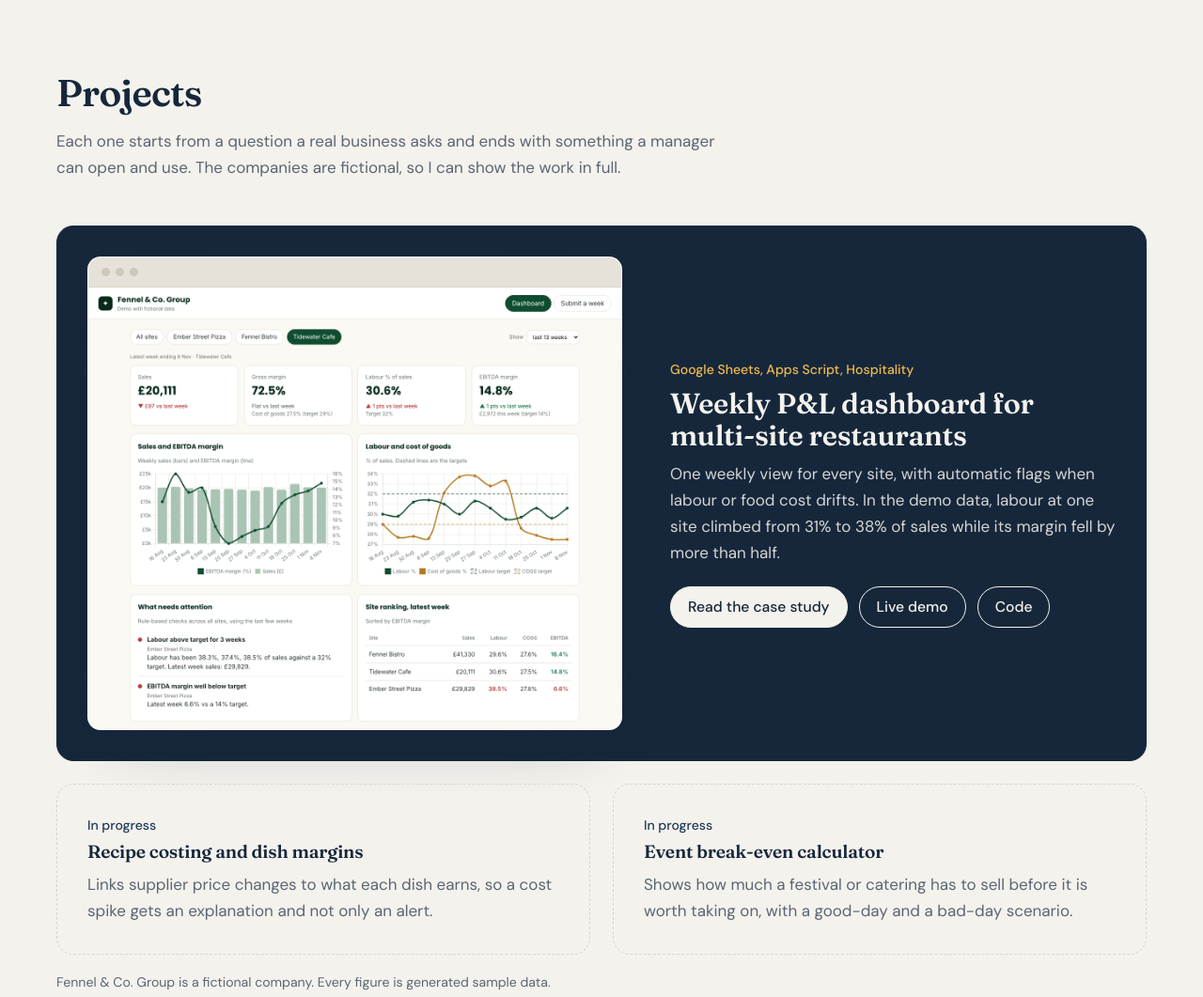
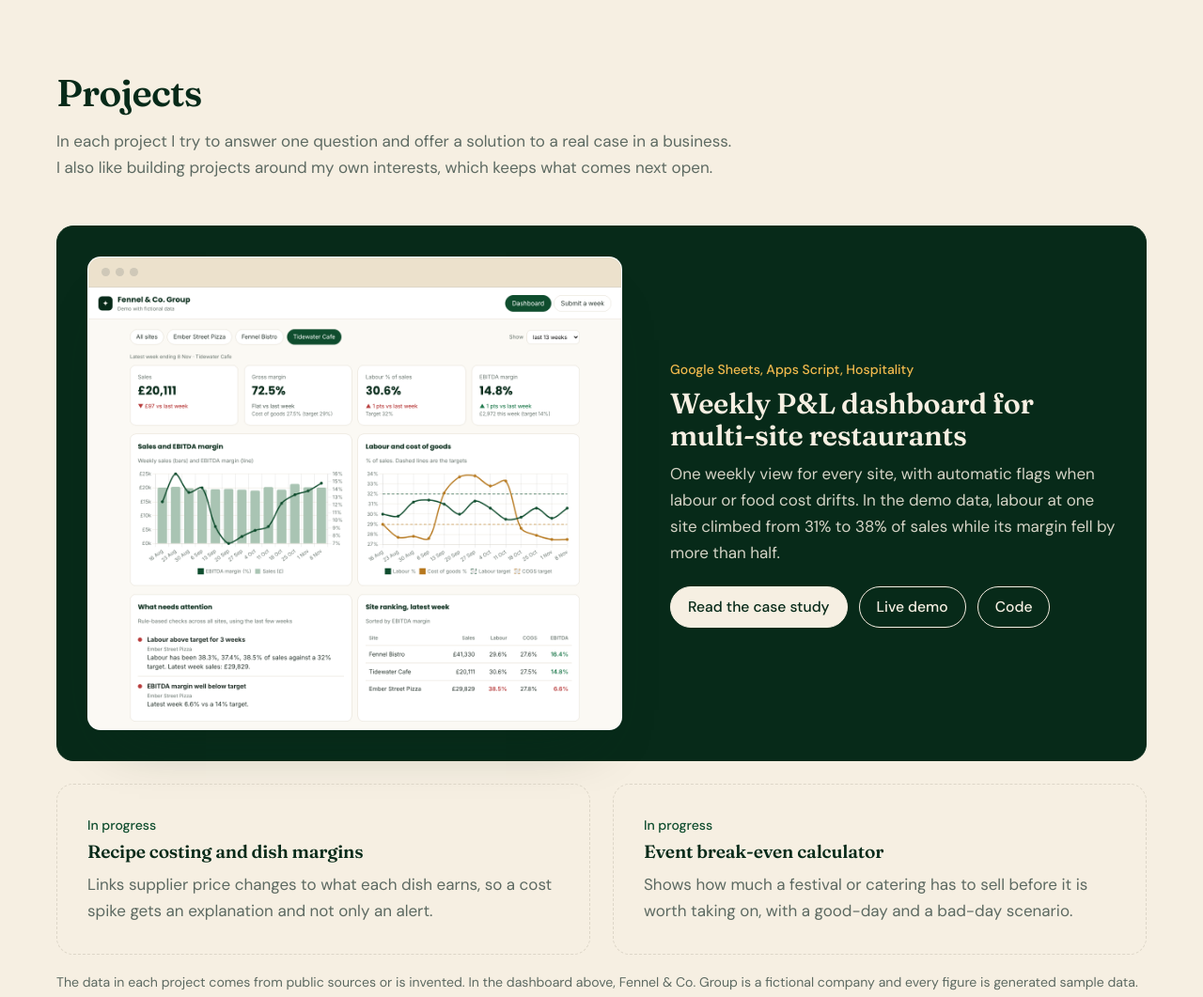
Before and after one commit to FiorellaEmperatriz/fiorellaemperatriz.github.io, a plain HTML site: page index.html in a window 1280 px wide. Shown: the part 780-1841 px from the top of the page at 94% size. Drawn offline with Linux system fonts and the light colour scheme.

Commit message:
Add files via upload

```diff
--- a/index.html
+++ b/index.html
@@ -57,7 +57,7 @@
       <div class="wrap">
         <div class="section-head">
           <h2 id="projects-title">Projects</h2>
-          <p>Each one starts from a question a real business asks and ends with something a manager can open and use. The companies are fictional, so I can show the work in full.</p>
+          <p>In each project I try to answer one question and offer a solution to a real case in a business. I also like building projects around my own interests, which keeps what comes next open.</p>
         </div>
 
         <div class="projects">
@@ -94,7 +94,7 @@
             <p>Shows how much a festival or catering has to sell before it is worth taking on, with a good-day and a bad-day scenario.</p>
           </article>
         </div>
-        <p class="fine-dark">Fennel &amp; Co. Group is a fictional company. Every figure is generated sample data.</p>
+        <p class="fine-dark">The data in each project comes from public sources or is invented. In the dashboard above, Fennel &amp; Co. Group is a fictional company and every figure is generated sample data.</p>
       </div>
     </section>
 
--- a/styles.css
+++ b/styles.css
@@ -1,17 +1,17 @@
-/* Portfolio of Fiorella Rojas. Dusk blue, stone and golden hour, Fraunces + DM Sans. */
+/* Portfolio of Fiorella Rojas. Forest green, oat and golden hour, Fraunces + DM Sans. */
 
 :root {
-  --forest: #1f3a57;
-  --forest-deep: #16273b;
-  --cream: #f4f2ed;
-  --sand: #e6e2d9;
-  --mist: #e3ebf3;
-  --ink: #1b2735;
-  --muted: #5b6673;
-  --rule: #d9d6cd;
-  --rule-on-dark: rgba(244, 242, 237, 0.22);
+  --forest: #0f4d2e;
+  --forest-deep: #072a19;
+  --cream: #f6efe2;
+  --sand: #ece1cc;
+  --mist: #e8f1f6;
+  --ink: #1c2a22;
+  --muted: #5d6a62;
+  --rule: #ddd6c8;
+  --rule-on-dark: rgba(246, 239, 226, 0.22);
   --flag: #b83b3b;
-  --sky: #2f6690;
+  --sky: #b83b3b;
   --gold: #f0b94d;
   --measure: 62ch;
   --gutter: clamp(20px, 5vw, 56px);
@@ -60,7 +60,7 @@ p { margin: 0; }
 /* ------------------------------------------------------------- nav -- */
 .nav {
   position: sticky; top: 0; z-index: 20;
-  background: rgba(244, 242, 237, 0.92);
+  background: rgba(246, 239, 226, 0.92);
   backdrop-filter: blur(10px);
   border-bottom: 1px solid var(--rule);
 }
@@ -93,7 +93,7 @@ p { margin: 0; }
 /* ----------------------------------------------------- browser frame -- */
 .frame {
   background: #fff; border: 1px solid var(--rule); border-radius: 14px; overflow: hidden;
-  box-shadow: 0 34px 60px -34px rgba(22, 39, 59, 0.45);
+  box-shadow: 0 34px 60px -34px rgba(7, 42, 25, 0.45);
 }
 .frame-bar { display: flex; gap: 6px; padding: 11px 14px; background: var(--sand); border-bottom: 1px solid var(--rule); }
 .frame-bar i { width: 9px; height: 9px; border-radius: 50%; background: #cfc8b8; display: block; }
@@ -110,7 +110,7 @@ p { margin: 0; }
   width: min(300px, 78%);
   background: var(--cream); border: 1px solid var(--rule); border-left: 5px solid var(--flag);
   border-radius: 10px; padding: 14px 16px;
-  box-shadow: 0 22px 40px -22px rgba(22, 39, 59, 0.5);
+  box-shadow: 0 22px 40px -22px rgba(7, 42, 25, 0.5);
   font-size: 0.9rem; line-height: 1.45;
   animation: flag-in .7s .5s cubic-bezier(.2, .7, .2, 1) both;
 }
@@ -122,12 +122,12 @@ p { margin: 0; }
 .band h2, .band h3 { color: var(--cream); }
 .band-grid { display: grid; grid-template-columns: minmax(0, 5fr) minmax(0, 6fr); gap: clamp(32px, 5vw, 72px); align-items: start; }
 .band-text > * + * { margin-top: 24px; }
-.band-text p { color: rgba(244, 242, 237, 0.86); max-width: 52ch; }
+.band-text p { color: rgba(246, 239, 226, 0.86); max-width: 52ch; }
 .stat { font-family: 'Fraunces', Georgia, serif; font-weight: 600; font-size: clamp(2.6rem, 6.4vw, 4.6rem); line-height: 1; letter-spacing: -0.04em; color: var(--cream); white-space: nowrap; }
 .stat-note { border-top: 1px solid var(--rule-on-dark); padding-top: 14px; margin-top: 18px; font-size: 0.95rem; }
 .band-shots .frame { border-color: transparent; }
 .band .btn { padding: 14px 20px; }
-.fine { font-size: 0.88rem; color: rgba(244, 242, 237, 0.7); }
+.fine { font-size: 0.88rem; color: rgba(246, 239, 226, 0.7); }
 
 /* -------------------------------------------------------- project cards -- */
 .projects { display: grid; grid-template-columns: repeat(2, minmax(0, 1fr)); gap: 24px; }
@@ -137,7 +137,7 @@ p { margin: 0; }
 .card .tags { font-size: 0.88rem; color: var(--forest); font-weight: 500; margin: 0; }
 .card-lead { grid-column: 1 / -1; display: grid; grid-template-columns: minmax(0, 6fr) minmax(0, 5fr); gap: clamp(24px, 4vw, 56px); align-items: center; background: var(--forest-deep); border-color: var(--forest-deep); }
 .card-lead h3 { color: var(--cream); font-size: clamp(1.4rem, 2.6vw, 1.9rem); }
-.card-lead p { color: rgba(244, 242, 237, 0.86); }
+.card-lead p { color: rgba(246, 239, 226, 0.86); }
 .card-lead .tags { color: var(--gold); }
 .card-lead .actions { margin-top: 22px; }
 .card-lead .btn { background: var(--cream); color: var(--forest-deep); border-color: var(--cream); padding: 13px 18px; }
@@ -165,7 +165,7 @@ p { margin: 0; }
 .about-aside { background: var(--mist); border-radius: 18px; padding: clamp(22px, 3vw, 34px); }
 .about-aside h3 { margin-bottom: 14px; }
 .about-aside ul { list-style: none; margin: 0; padding: 0; }
-.about-aside li { padding: 12px 0; border-top: 1px solid rgba(31, 58, 87, 0.18); font-size: 0.98rem; }
+.about-aside li { padding: 12px 0; border-top: 1px solid rgba(15, 77, 46, 0.18); font-size: 0.98rem; }
 .about-aside li:first-child { border-top: 0; padding-top: 0; }
 
 .contact { background: var(--sand); }
@@ -196,7 +196,7 @@ p { margin: 0; }
 .pair figcaption { font-size: 0.9rem; color: var(--muted); margin-top: 10px; }
 .pair figure { margin: 0; }
 .phone-shot { margin: 28px 0 0; max-width: 230px; }
-.phone-shot img { border-radius: 18px; border: 1px solid var(--rule); box-shadow: 0 24px 44px -26px rgba(22, 39, 59, 0.5); }
+.phone-shot img { border-radius: 18px; border: 1px solid var(--rule); box-shadow: 0 24px 44px -26px rgba(7, 42, 25, 0.5); }
 .phone-shot figcaption { font-size: 0.9rem; color: var(--muted); margin-top: 10px; }
 .chips { display: flex; flex-wrap: wrap; gap: 8px; list-style: none; padding: 0 !important; margin: 0; }
 .chips li { background: var(--mist); color: var(--forest-deep); padding: 7px 14px; border-radius: 999px; font-size: 0.92rem; margin: 0 !important; }
@@ -232,11 +232,11 @@ h1 em { display: block; font-style: italic; font-weight: 400; color: var(--sky);
 .hero-grid { grid-template-columns: minmax(0, 7fr) minmax(0, 5fr); }
 .hero-text .lede { max-width: 46ch; }
 .hero-photo { margin: 0; justify-self: center; width: min(100%, 400px); }
-.hero-photo img { width: 100%; aspect-ratio: 4 / 5; object-fit: cover; object-position: center top; border-radius: 22px; box-shadow: 0 30px 50px -30px rgba(22, 39, 59, 0.45); }
+.hero-photo img { width: 100%; aspect-ratio: 4 / 5; object-fit: cover; object-position: center top; border-radius: 22px; box-shadow: 0 30px 50px -30px rgba(7, 42, 25, 0.45); }
 .btn { border-radius: 999px; }
 .about-band { background: var(--forest-deep); color: var(--cream); }
 .about-band h2 { color: var(--cream); }
-.about-band .prose p { color: rgba(244, 242, 237, 0.88); }
+.about-band .prose p { color: rgba(246, 239, 226, 0.88); }
 .about-band .prose .quote { font-family: 'Fraunces', Georgia, serif; font-style: italic; font-weight: 400; font-size: clamp(1.6rem, 3vw, 2.15rem); line-height: 1.22; color: var(--gold); max-width: 22ch; margin-bottom: 0.6em; }
 @media (max-width: 860px) { .hero-photo { width: min(100%, 360px); justify-self: start; } }
 .about-band .about-aside { color: var(--ink); }
```
Also changed, not shown: project-pnl-dashboard.html (line endings or trailing spaces).
